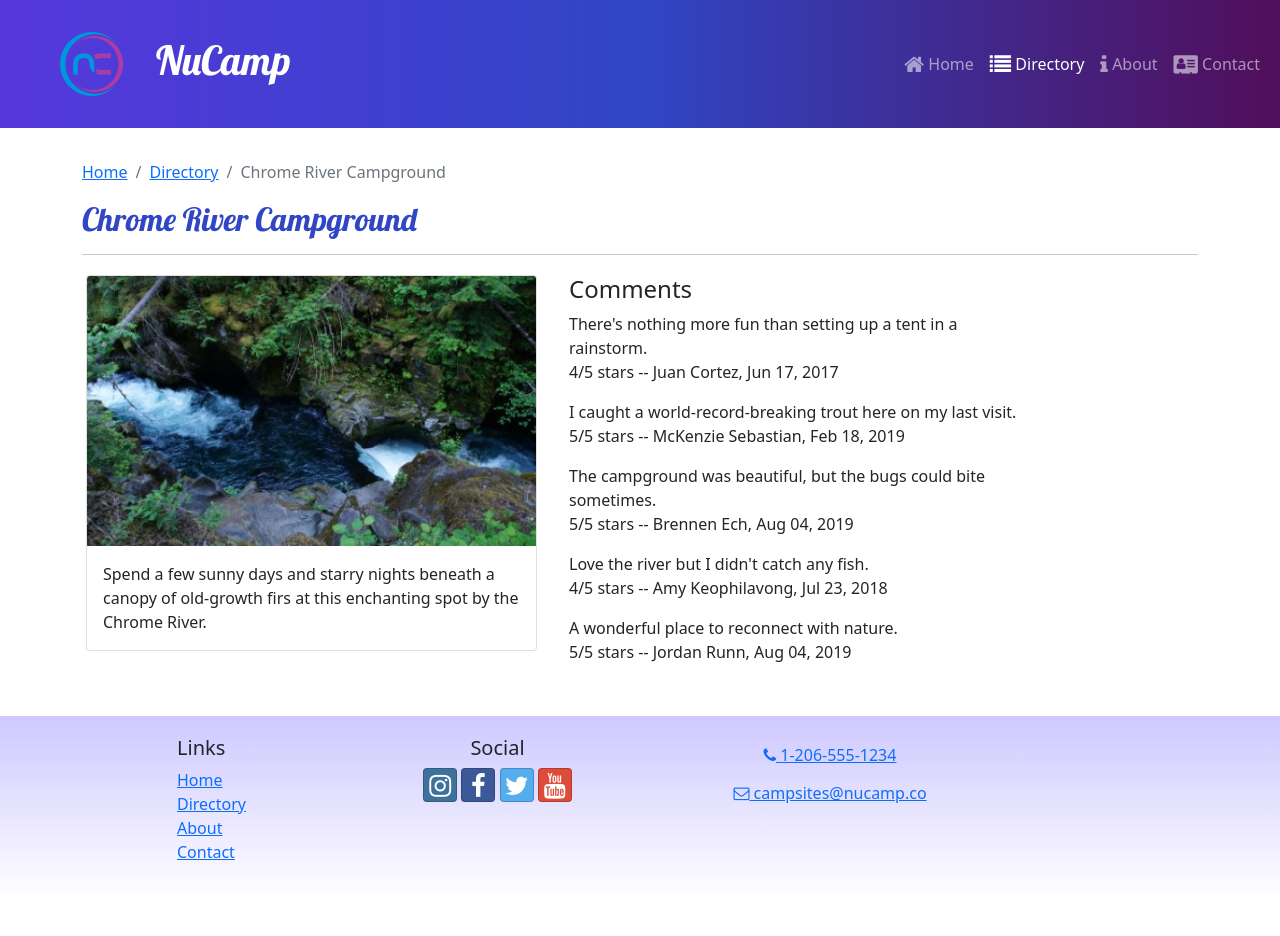
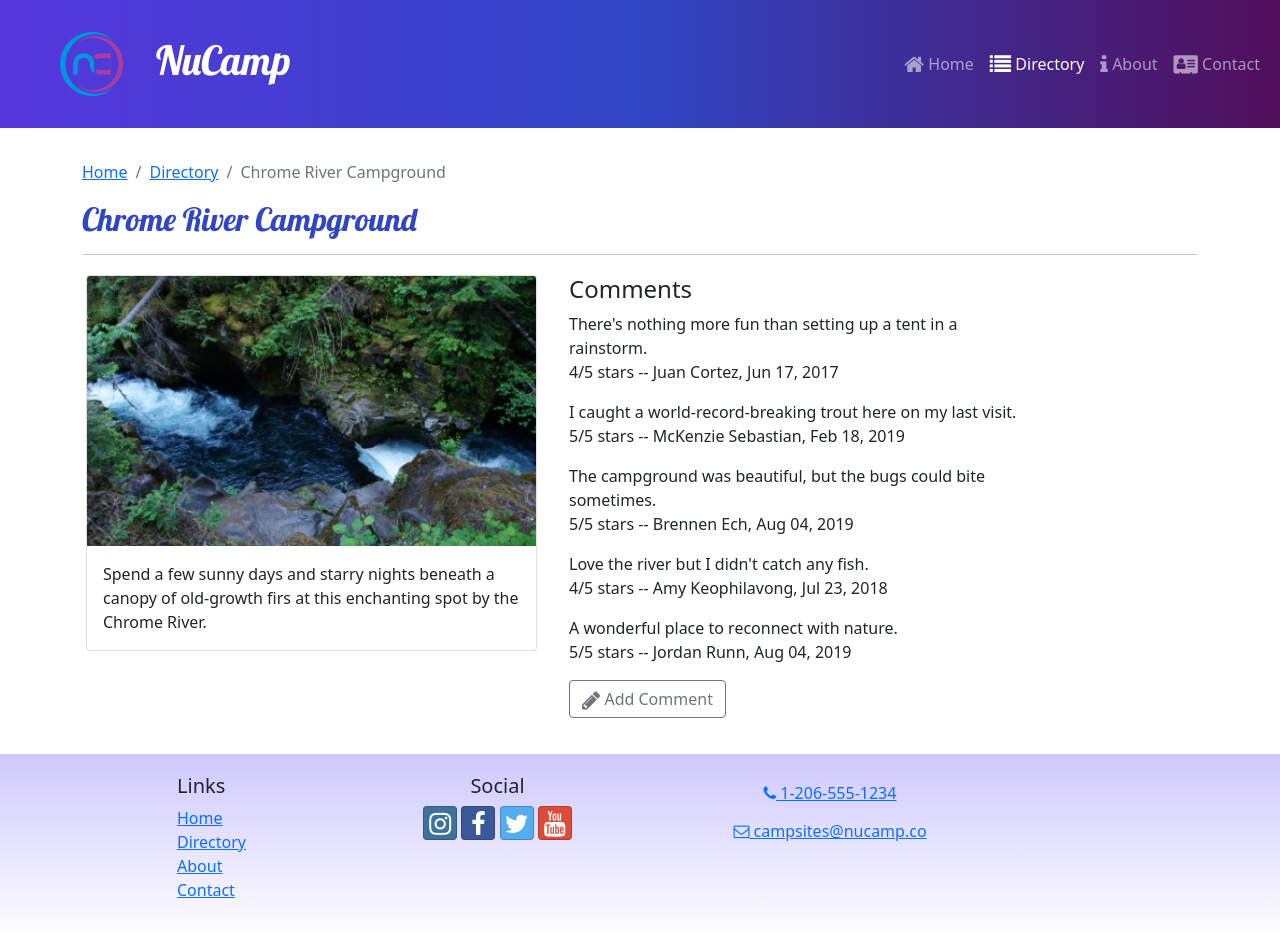
Before and after one commit to Teneboothe/nucampsite, a React (Create React App) app: page /directory/1 in a window 1280 px wide. Before the commit the page ends 900 px from the top, so only its background shows below. Built offline with nearby package versions, Linux system fonts and the light colour scheme.

Commit message:
Added comments list

```diff
--- a/src/features/comments/CommentsList.js
+++ b/src/features/comments/CommentsList.js
@@ -1,6 +1,7 @@
 import { Col } from 'reactstrap';
 import Comment from './Comment';
 import { selectCommentsByCampsiteId } from './commentsSlice';
+import CommentForm from './CommentForm';
 
 
 const CommentsList = ({ campsiteId }) => {
@@ -13,6 +14,7 @@ const CommentsList = ({ campsiteId }) => {
                 {comments.map((comment) => {
                     return <Comment key={comment.id} comment={comment} />;
                 })}
+            <CommentForm campsiteId={campsiteId}/>
             </Col>
         );
     }
```
